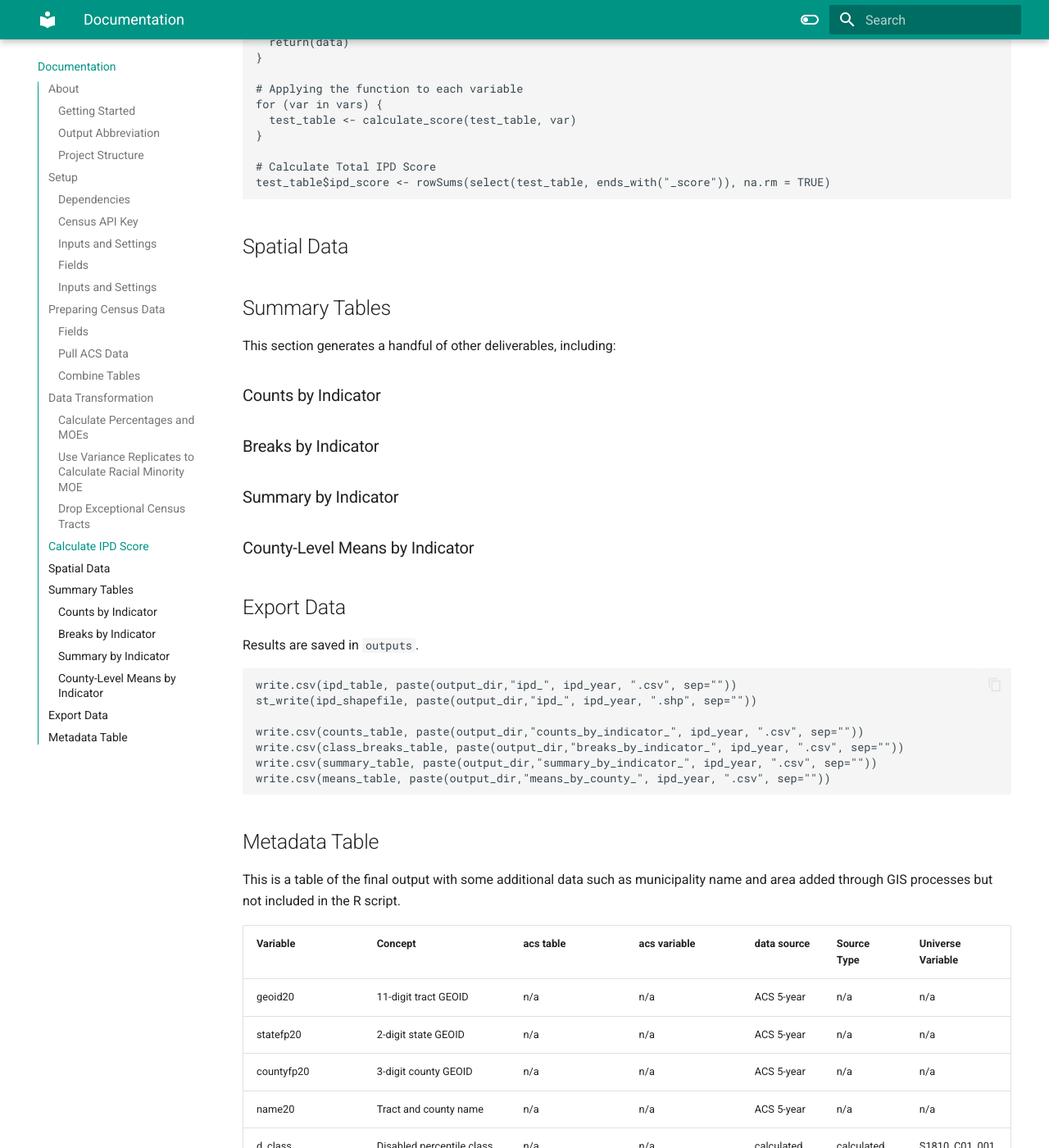
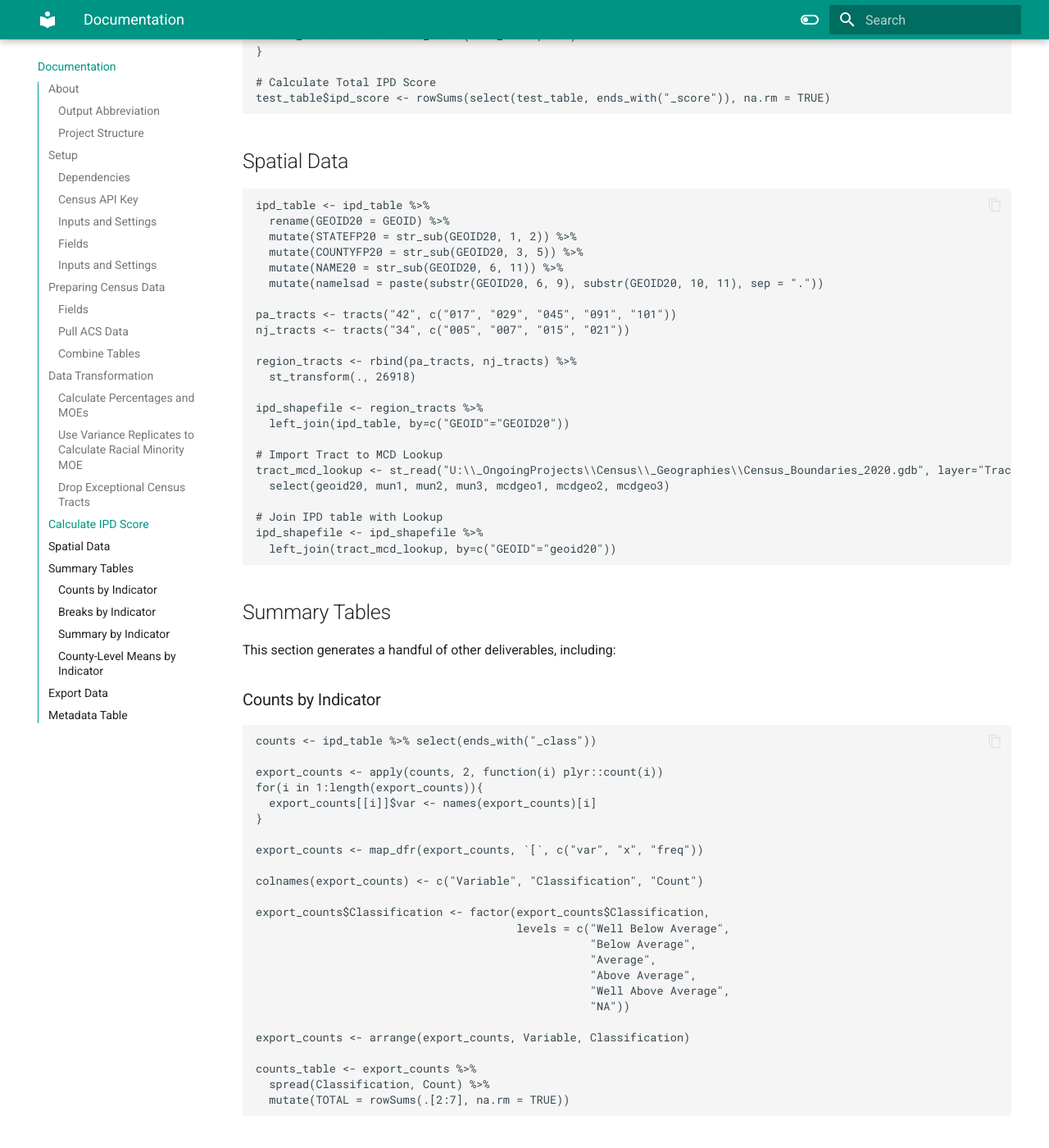
Before and after one commit to dvrpc/ipd, an MkDocs documentation site: the page built from docs/script_reference.md, in a window 1280 px wide and 1400 px high, scrolled down 8483 px. Shown: the whole window at 82% size. Built offline with MkDocs 1.6.1 and Material for MkDocs 9.7.7, drawn with Linux system fonts in a browser that asks for light colours; some of the changed text lies outside the part shown.

Commit message:
fix: added code blocks for summary tables

````diff
--- a/docs/script_reference.md
+++ b/docs/script_reference.md
@@ -2,9 +2,6 @@
 DVRPC's IPD analysis identifies populations of interest under Title VI of the Civil Rights Act and the Executive Order on Environmental Justice (#12898) using American Community Survey (ACS) five-year estimates from the U.S. Census Bureau. IPD analysis assists both DVRPC and outside organizations in equity work by identifying populations of interest, including youth, older adults, female, racial minority, ethnic minority, foreign-born, limited English proficiency, disabled, and low-income populations at the census tract level in DVRPC's nine-county region.
 
 There are many ways of identifying these populations of interest. This document discusses DVRPC's process, which is automated in an `R` script.
-
-### Getting Started
-For guidance on software prerequisites and how to run this script, see `getting_started.pdf` in the `documentation` folder.
 
 ### Output Abbreviation
 Components of field names that you'll see in `outputs` and throughout the script.
@@ -355,16 +352,139 @@ test_table$ipd_score <- rowSums(select(test_table, ends_with("_score")), na.rm =
 
 
 ## Spatial Data
+```
+ipd_table <- ipd_table %>%
+  rename(GEOID20 = GEOID) %>%
+  mutate(STATEFP20 = str_sub(GEOID20, 1, 2)) %>%
+  mutate(COUNTYFP20 = str_sub(GEOID20, 3, 5)) %>%
+  mutate(NAME20 = str_sub(GEOID20, 6, 11)) %>%
+  mutate(namelsad = paste(substr(GEOID20, 6, 9), substr(GEOID20, 10, 11), sep = "."))
 
+pa_tracts <- tracts("42", c("017", "029", "045", "091", "101"))
+nj_tracts <- tracts("34", c("005", "007", "015", "021"))
+
+region_tracts <- rbind(pa_tracts, nj_tracts) %>%
+  st_transform(., 26918)
+
+ipd_shapefile <- region_tracts %>%
+  left_join(ipd_table, by=c("GEOID"="GEOID20"))
+
+# Import Tract to MCD Lookup
+tract_mcd_lookup <- st_read("U:\\_OngoingProjects\\Census\\_Geographies\\Census_Boundaries_2020.gdb", layer="TractToMCD_Lookup20") %>%
+  select(geoid20, mun1, mun2, mun3, mcdgeo1, mcdgeo2, mcdgeo3)
+
+# Join IPD table with Lookup
+ipd_shapefile <- ipd_shapefile %>%
+  left_join(tract_mcd_lookup, by=c("GEOID"="geoid20"))
+```
 
 ## Summary Tables
 This section generates a handful of other deliverables, including:
 
 ### Counts by Indicator
+```
+counts <- ipd_table %>% select(ends_with("_class"))
+
+export_counts <- apply(counts, 2, function(i) plyr::count(i))
+for(i in 1:length(export_counts)){
+  export_counts[[i]]$var <- names(export_counts)[i]
+}
+
+export_counts <- map_dfr(export_counts, `[`, c("var", "x", "freq"))
+
+colnames(export_counts) <- c("Variable", "Classification", "Count")
+
+export_counts$Classification <- factor(export_counts$Classification,
+                                       levels = c("Well Below Average",
+                                                  "Below Average",
+                                                  "Average",
+                                                  "Above Average",
+                                                  "Well Above Average",
+                                                  "NA"))
+
+export_counts <- arrange(export_counts, Variable, Classification)
+
+counts_table <- export_counts %>%
+  spread(Classification, Count) %>%
+  mutate(TOTAL = rowSums(.[2:7], na.rm = TRUE))
+```
+
 ### Breaks by Indicator
+```
+breaks_table <- ipd_table  %>%
+  select(ends_with("_pct"))
+
+calculate_class_breaks <- function(input_df) {
+  breaks_df <- data.frame(matrix(NA, nrow = 6, ncol = ncol(input_df) + 1))
+  colnames(breaks_df) <- c("Break", colnames(input_df))
+
+  breaks_df$Break <- c("Min", "1", "2", "3", "4", "Max")
+
+  for (i in 1:ncol(input_df)) {
+    x <- input_df[[i]]
+    mean_x <- mean(x, na.rm = TRUE)
+    sd_x <- sd(x, na.rm = TRUE)
+
+    min_break <- 0
+    b1 <- round(mean_x - (1.5 * sd_x), 1)
+    if (b1 < 0) {
+      b1 <- 0.1
+    }
+    b2 <- round(mean_x - (0.5 * sd_x), 1)
+    b3 <- round(mean_x + (0.5 * sd_x), 1)
+    b4 <- round(mean_x + (1.5 * sd_x), 1)
+    max_break <- round(max(x, na.rm = TRUE), 1)
+
+    breaks_df[, i + 1] <- c(min_break, b1, b2, b3, b4, max_break)
+  }
+
+  return(breaks_df)
+}
+
+
+class_breaks_table <- calculate_class_breaks(breaks_table)
+```
 ### Summary by Indicator
+```
+description <- function(i) {
+  des <- as.numeric(summarytools::descr(i, na.rm = TRUE,
+                                        stats = c("min", "med", "mean", "sd", "max")))
+  des <- c(des[1:4], des[4] / 2, des[5])
+  return(des)
+}
+
+pcts <- ipd_table %>% select(ends_with("_pct"))
+
+round_1 <- function(i) round(i, 1)
+round_2 <- function(i) round(i, 2)
+
+summary_data <- apply(pcts, MARGIN=2, description)
+
+summary_table <- as_tibble(summary_data) %>%
+  mutate_all(round_2) %>%
+  mutate(Statistic = c("Minimum", "Median", "Mean", "SD", "Half-SD", "Maximum")) %>%
+  select(Statistic, tidyselect::peek_vars())
+```
 ### County-Level Means by Indicator
-
+```
+means_table <- estimates_table %>%
+  mutate(county_fips = str_sub(GEOID, 1, 5)) %>%
+  select(-GEOID, tot_pop, ends_with("_est"), ends_with("_uni"), -matches("MOE"), -year) %>%
+  group_by(county_fips) %>%
+  summarise(
+    d_pctest = sum(d_est)/sum(d_uni),
+    em_pctest = sum(em_est)/sum(em_uni),
+    f_pctest = sum(f_est)/sum(f_uni),
+    fb_pctest = sum(fb_est)/sum(fb_uni),
+    lep_pctest = sum(lep_est)/sum(lep_uni),
+    li_pctest = sum(li_est)/sum(li_uni),
+    oa_pctest = sum(oa_est)/sum(tot_pop),
+    rm_pctest = sum(rm_est)/sum(rm_uni),
+    y_pctest = sum(y_est)/sum(tot_pop)
+  ) %>%
+  mutate_if(is.numeric, ~ . * 100) %>%
+  mutate_if(is.numeric, round_1)
+```
 
 ## Export Data
 Results are saved in `outputs`.
````
